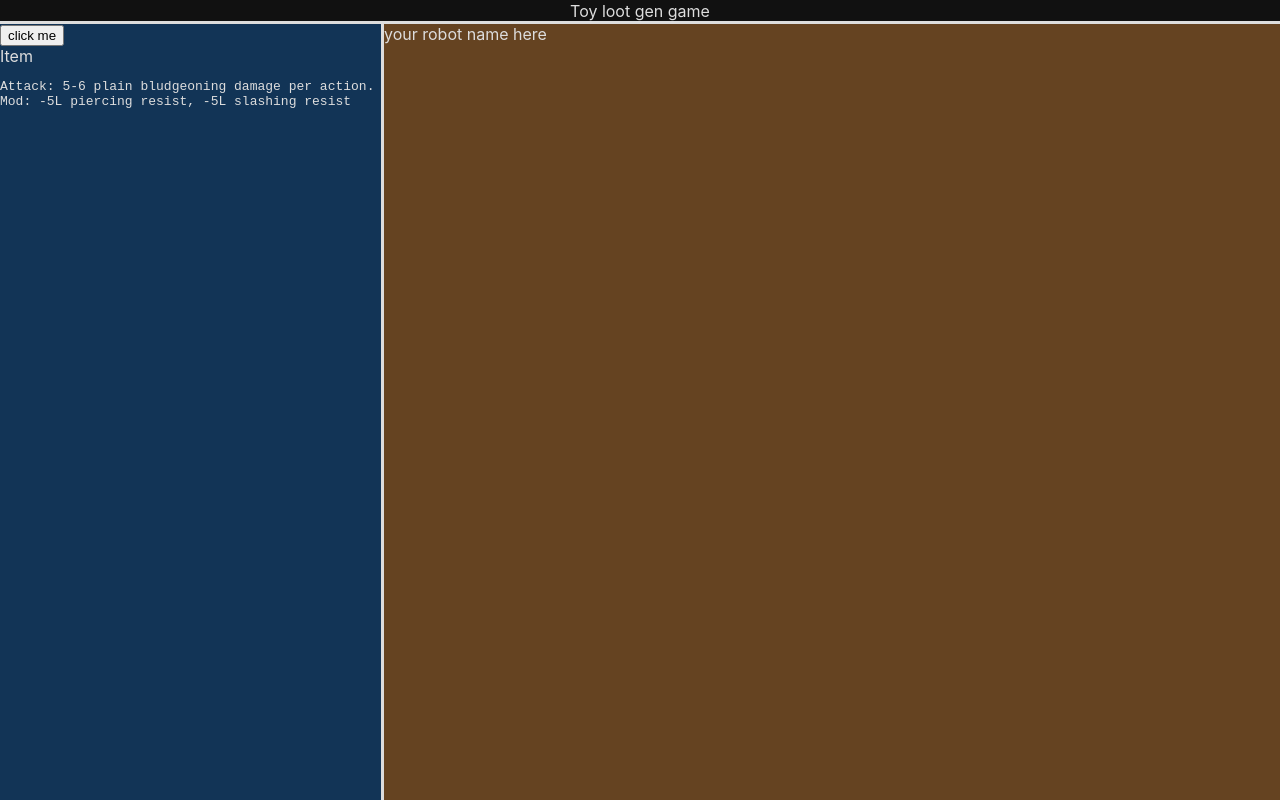
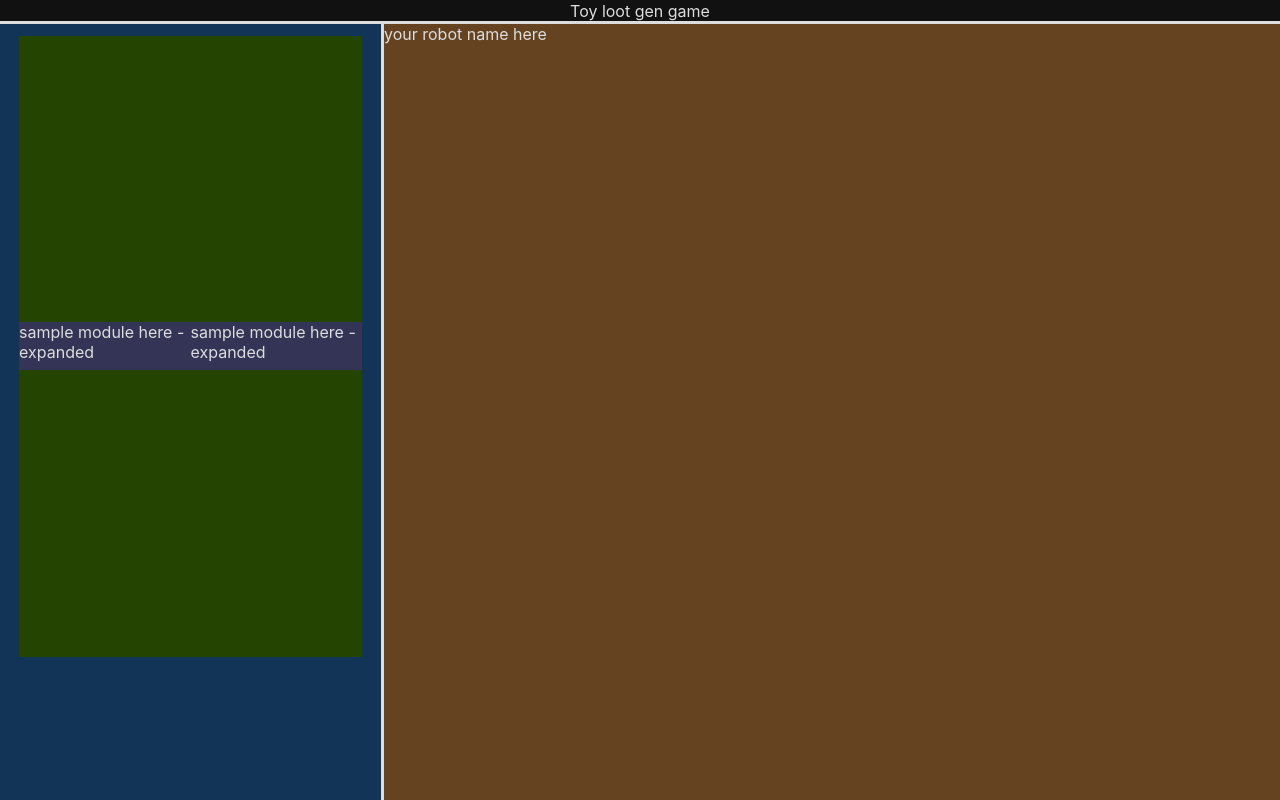
Before and after one commit to boweiliu/toy-loot-gen, a React (Create React App) app in the folder fe-toy-loot-gen/: page / in a window 1280 px wide. Built offline with nearby package versions, Linux system fonts and the light colour scheme.

Commit message:
flex some cards

```diff
--- a/fe-toy-loot-gen/src/App.css
+++ b/fe-toy-loot-gen/src/App.css
@@ -58,6 +58,27 @@
   display: none;
 }
 
+.card-in-library-list {
+  background-color: #234501;
+  margin-top: 12px;
+  margin-left: 5%;
+  margin-right: 5%;
+  height: 80%;
+  display: flex;
+  align-items: flex-start;
+  justify-content: flex-start;
+}
+
+.card-in-library-big {
+  margin: auto;
+  height: auto;
+  width: 90%;
+  min-height: 48px;
+  background-color: #343456;
+}
+
+
+/*
 .App-logo {
   height: 40vmin;
   pointer-events: none;
@@ -92,3 +113,4 @@
     transform: rotate(360deg);
   }
 }
+*/
--- a/fe-toy-loot-gen/src/App.tsx
+++ b/fe-toy-loot-gen/src/App.tsx
@@ -13,13 +13,14 @@ function App() {
       </div>
       <div className="body">
         <div className="body-left-small">
-          <button>click me</button>
-          <div>
-            Item
+          <div className="card-in-library-list">
+            <div className="card-in-library-big">
+              sample module here - expanded
+            </div>
+            <div className="card-in-library-big">
+              sample module here - expanded
+            </div>
           </div>
-          <pre>
-            {`Attack: 5-6 plain bludgeoning damage per action.\nMod: -5L piercing resist, -5L slashing resist`}
-          </pre>
         </div>
         <div className="body-right-big">
           your robot name here
```
